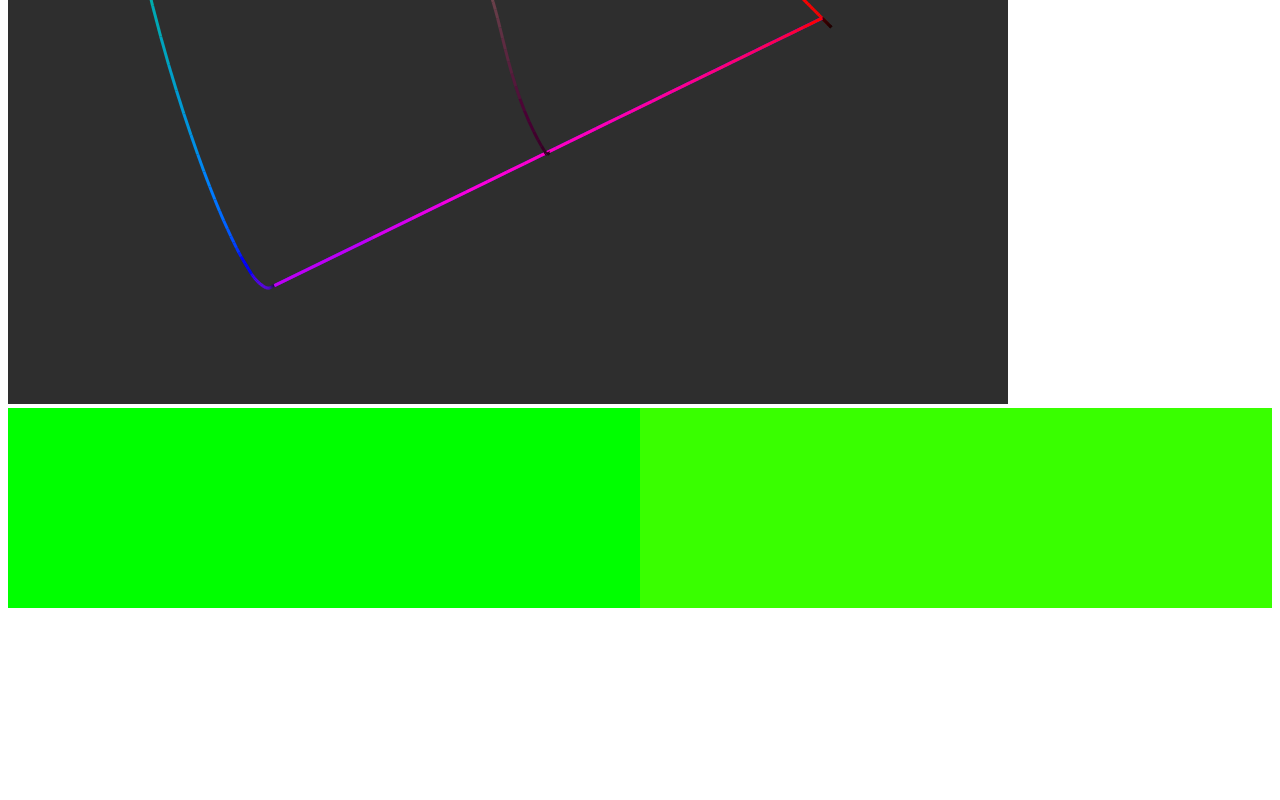
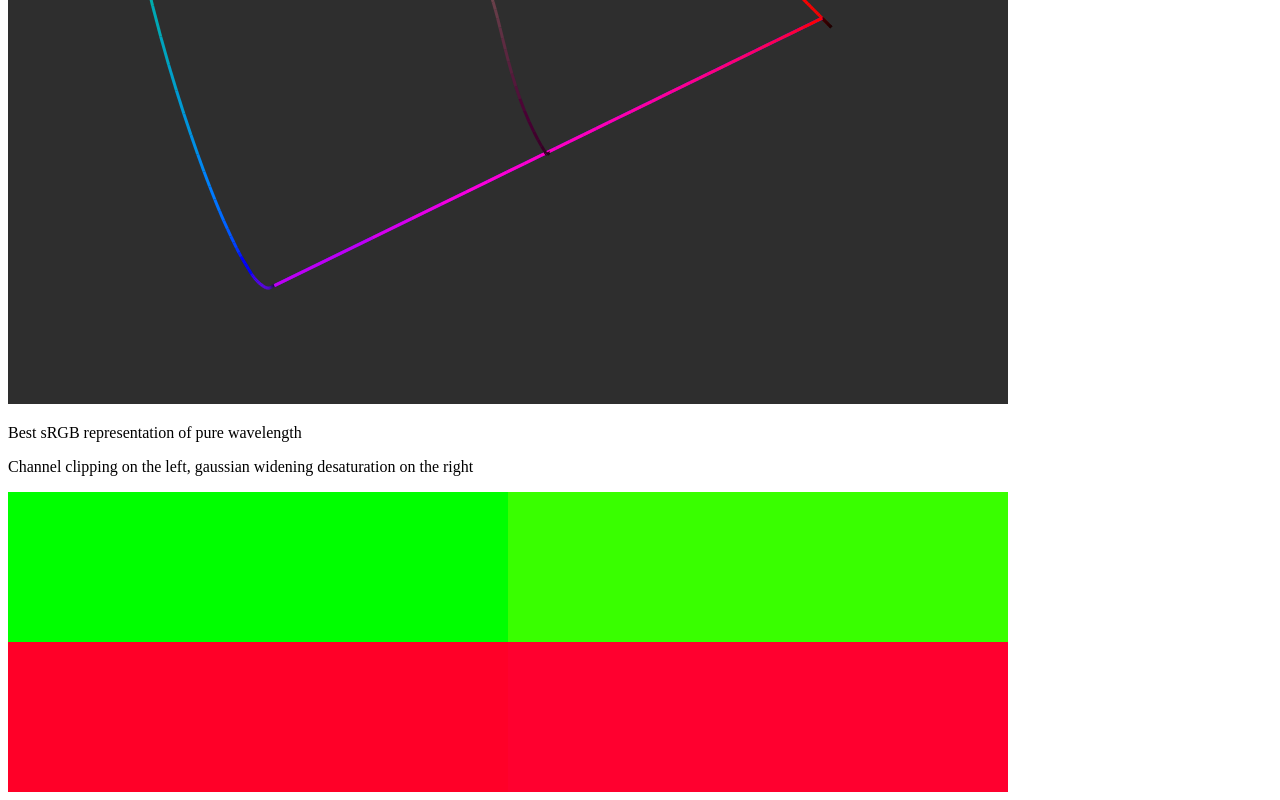
Before and after one commit to Smilebags/spectral-utilities, a website with bundled scripts: page src/entrypoint/gamut-mapping/index.html in a window 1280 px wide. Shown: the part 669-1469 px from the top of the page. Before the commit the page ends 1285 px from the top, so only its background shows below. Built offline with nearby package versions, Linux system fonts and the light colour scheme.

Commit message:
Add pink swatch

```diff
--- a/src/entrypoint/gamut-mapping/index.html
+++ b/src/entrypoint/gamut-mapping/index.html
@@ -8,14 +8,15 @@
     <script src="index.js" type="module"></script>
     <style>
         input {
-            width: 100%;
+            width: 1000px;
         }
 
         .swatches {
-            width: 100%;
+            width: 1000px;
             display: grid;
             grid-template-columns: 1fr 1fr;
-            height: 200px;
+            grid-template-rows: 1fr 1fr;
+            height: 300px;
         }
     </style>
 </head>
@@ -48,12 +49,17 @@
         step="0.001"
         value="0.5"
     >
+    <br />
     Mode: <button id="mode">saturation</button>
     <button id="sweep">Sweep values</button><br />
     <canvas></canvas>
+    <p>Best sRGB representation of pure wavelength</p>
+    <p>Channel clipping on the left, gaussian widening desaturation on the right</p>
     <div class="swatches">
-        <div class="swatch" id="abneySwatch"></div>
-        <div class="swatch" id="gaussianSwatch"></div>
+        <div class="swatch" id="abneySwatchLobe"></div>
+        <div class="swatch" id="gaussianSwatchLobe"></div>
+        <div class="swatch" id="abneySwatchPink"></div>
+        <div class="swatch" id="gaussianSwatchPink"></div>
     </div>
 </body>
 </html>
--- a/src/entrypoint/gamut-mapping/index.ts
+++ b/src/entrypoint/gamut-mapping/index.ts
@@ -23,8 +23,10 @@ const desaturationEl = document.querySelector('#desaturation') as HTMLInputEleme
 const modeEl = document.querySelector('#mode') as HTMLButtonElement;
 const sweepEl = document.querySelector('#sweep') as HTMLButtonElement;
 
-const abneySwatchEl = document.querySelector('#abneySwatch') as HTMLDivElement;
-const gaussianSwatchEl = document.querySelector('#gaussianSwatch') as HTMLDivElement;
+const abneySwatchEl = document.querySelector('#abneySwatchLobe') as HTMLDivElement;
+const gaussianSwatchEl = document.querySelector('#gaussianSwatchLobe') as HTMLDivElement;
+const abneySwatchPinkEl = document.querySelector('#abneySwatchPink') as HTMLDivElement;
+const gaussianSwatchPinkEl = document.querySelector('#gaussianSwatchPink') as HTMLDivElement;
 
 const canvasEl = document.querySelector('canvas')!;
 const canvasOutput = new CanvasOutput(canvasEl, CANVAS_SIZE, CANVAS_SIZE, false, 2.2, 0.18);
@@ -158,20 +160,30 @@ function renderSaturation() {
       return gaussianWideningStrategy.desaturate(pinkProgress, desaturationAmount);
     });
   drawPoints(pinkDesaturationSamples);
-  fillSwatches(lobeDesaturationSamples);
+  fillSwatches(lobeDesaturationSamples, pinkDesaturationSamples);
 }
 
-function fillSwatches(samples: Colour[]) {
-  // abney
-  const clippedColour = samples[1].toRec709().normalise().clamp();
+function fillSwatches(lobeSamples: Colour[], pinkSamples: Colour[]) {
+  const clippedColour = lobeSamples[1].toRec709().normalise().clamp();
   abneySwatchEl.style.backgroundColor = clippedColour.hex;
 
-  // gaussian
-  for (let i = 1; i < samples.length; i++) {
-    const sample = samples[i];
+  for (let i = 1; i < lobeSamples.length; i++) {
+    const sample = lobeSamples[i];
     if (sample.toRec709().allPositive) {
       console.log(sample.toRec709().normalise().hex);
       gaussianSwatchEl.style.backgroundColor = sample.toRec709().normalise().hex;
+      break;
+    }
+  }
+
+  const clippedPinkColour = pinkSamples[1].toRec709().normalise().clamp();
+  abneySwatchPinkEl.style.backgroundColor = clippedPinkColour.hex;
+
+  for (let i = 1; i < pinkSamples.length; i++) {
+    const sample = pinkSamples[i];
+    if (sample.toRec709().allPositive) {
+      console.log(sample.toRec709().normalise().hex);
+      gaussianSwatchPinkEl.style.backgroundColor = sample.toRec709().normalise().hex;
       break;
     }
   }
```
